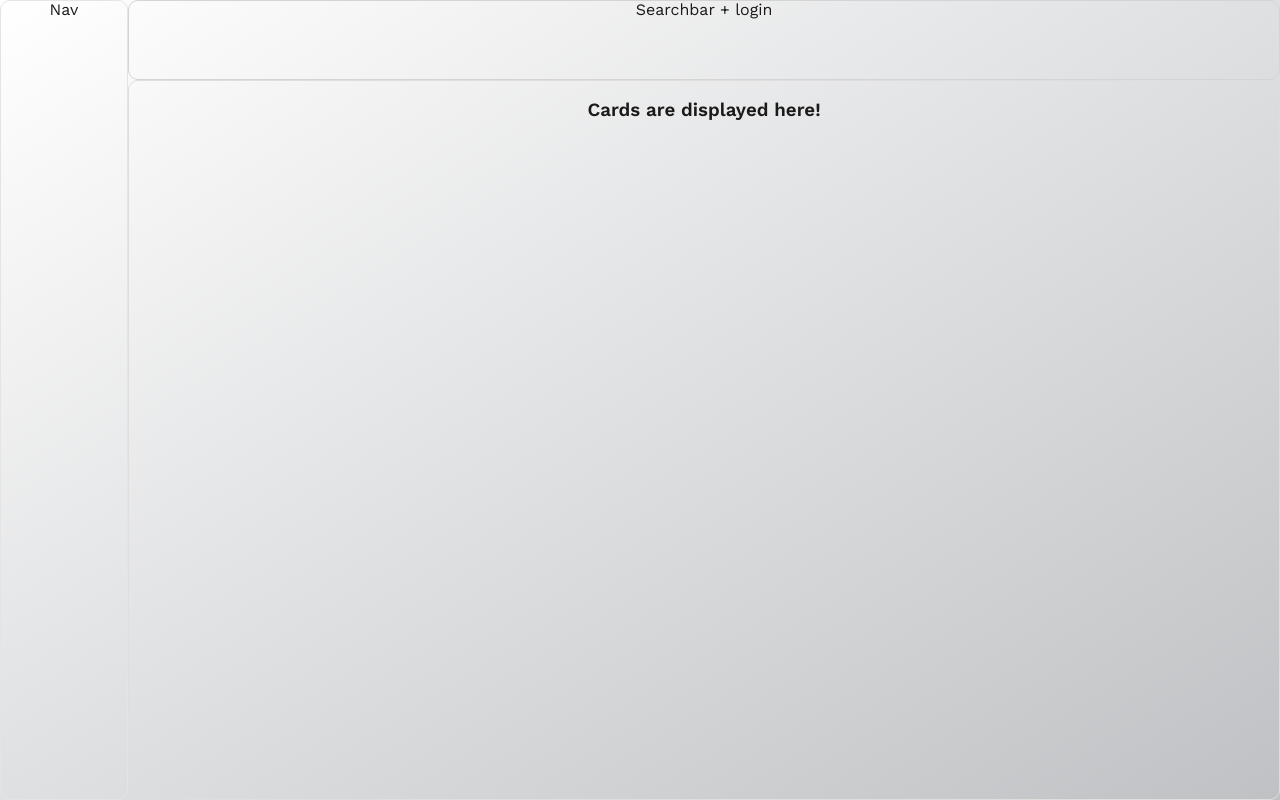
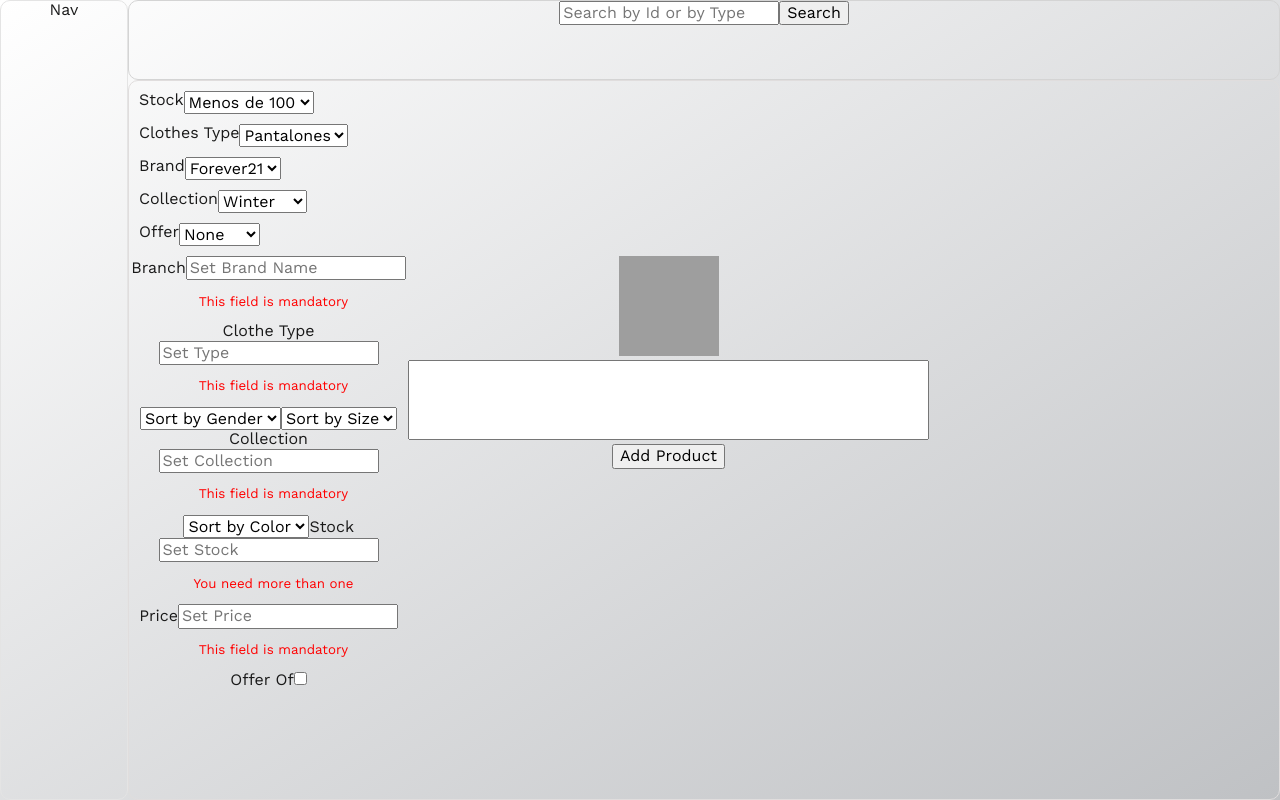
Before and after one commit to Thyroi/Frontend, a React (Create React App) app in the folder client/: page / in a window 1280 px wide. Built offline with nearby package versions, Linux system fonts and the light colour scheme; grey boxes are pictures that could not be loaded.

Commit message:
RomiFilterSearchForm
I created the basic filter, search and AddNewProduct Component.

```diff
--- a/client/src/App.js
+++ b/client/src/App.js
@@ -1,12 +1,17 @@
 import './App.css';
+import AddNewProduct from './components/AddNewProduct/AddNewProduct';
+import Filters from './components/Filters/Filters';
+
+import Search from './components/SearchBar/Search';
 
 export default function App() {
 	return (
 		<div className='app'>
-			<div className='top'>Searchbar + login</div>
+			<div className='top'><Search/></div>
 			<div className='left'>Nav</div>
 			<div className='container'>
-				<h3>Cards are displayed here!</h3>
+				<Filters/>
+				<AddNewProduct/>
 			</div>
 		</div>
 	);
--- /dev/null
+++ b/client/src/components/AddNewProduct/AddNewProduct.jsx
@@ -0,0 +1,157 @@
+import React, { useEffect, useState } from 'react'
+import styles from './AddNewProduct.module.css'
+
+function AddNewProduct() {
+
+  const [error, setError] = useState({})
+  const [ input, setInput ] = useState({
+    brand: '',
+    type: '',
+    collection: '',
+    stock: '',
+    price: '',
+    img: 'https://media1.sistemacontinuo.com.ar/5289/remera-hombre-sublimable.jpg',
+    description: ''
+});
+
+
+const validation = (input) => {
+
+  let error = {};
+
+  if (!input.brand) {
+      error.brand = "This field is mandatory";
+  }
+  if (!input.type) {
+      error.type = 'This field is mandatory'
+  }
+  if (!input.collection ) {
+      error.collection = 'This field is mandatory'
+  }
+  if (input.stock < 1 ) {
+      error.stock = 'You need more than one'
+  }
+  if (input.price < 1) {
+      error.price = 'It should be more expensive'
+  }
+  if (!input.description ) {
+    error.price = 'This field is mandatory'
+}
+
+  return error
+};
+
+useEffect(() => {
+  setError(validation(input))
+}, [input])
+
+const handleChange = (e) => {
+
+  setInput({
+      ...input,
+      [e.target.name]: e.target.value,
+  });
+
+};
+
+  return (
+    <div className={styles.AddProductContainer}>
+      <form className={styles.formProduct}>
+        <div>
+        <label>Branch</label>
+        <input
+        type='text'
+        value={input.brand}
+        name="brand"
+        placeholder='Set Brand Name'
+        autoComplete="off"
+        className={styles.inputStyle}
+        onChange={e => handleChange(e)}
+        />
+        {error.brand && (<p className={styles.error}>{error.brand}</p>)}
+        <label>Clothe Type</label>
+        <input
+        type='text'
+        value={input.type}
+        name="type"
+        placeholder='Set Type'
+        autoComplete="off"
+        className={styles.inputStyle}
+        onChange={e => handleChange(e)}
+        />
+        {error.type && (<p className={styles.error}>{error.type}</p>)}
+        <select>
+                <option value="all">Sort by Gender</option>
+                <option value="Female">Female</option>
+                <option value="Man">Man</option>
+                <option value="none">Non Gender</option>
+        </select>
+
+        <select>
+                <option value="all">Sort by Size</option>
+                <option value="XS">XS</option>
+                <option value="S">S</option>
+                <option value="M">M</option>
+                <option value="L">L</option>
+                <option value="XL">XL</option>
+        </select>
+
+        <label>Collection</label>
+        <input
+        type='text'
+        value={input.collection}
+        name="collection"
+        placeholder='Set Collection'
+        autoComplete="off"
+        className={styles.inputStyle}
+        onChange={e => handleChange(e)}
+        ></input>
+        {error.collection && (<p className={styles.error}>{error.collection}</p>)}
+        <select>
+                <option value="all">Sort by Color</option>
+                <option value="white">white</option>
+                <option value="black">black</option>
+                <option value="Pink">Pink</option>
+                <option value="Red">Red</option>
+                <option value="Blue">Blue</option>
+        </select>
+
+        <label>Stock</label> {/*input */}
+        <input
+            type='number'
+            value={input.stock}
+            name="stock"
+            placeholder='Set Stock'
+            autoComplete="off"
+            className={styles.inputStyle}
+            onChange={e => handleChange(e)}
+            ></input>
+          {error.stock && (<p className={styles.error}>{error.stock}</p>)}
+        <label>Price</label>
+        <input
+          type='number'
+          value={input.price}
+          name="price"
+          placeholder='Set Price'
+          autoComplete="off"
+          onChange={e => handleChange(e)}
+          className={styles.inputStyle}
+        ></input>
+        {error.price && (<p className={styles.error}>{error.price}</p>)}
+        <label>Offer Of</label>
+        <input
+        type="checkbox"
+        ></input>
+        </div>
+      <div>
+        <img src={input.img} alt='img'/>
+        <textarea   onChange={e => handleChange(e)} className={styles.textDescription} value={input.description}  rows="4" cols="50" name='description'></textarea>
+        {error.description && (<p className={styles.error}>{error.description}</p>)}
+        <button type='submit'>Add Product</button>
+      </div>
+      </form>
+    </div>
+  )
+}
+
+export default AddNewProduct
--- /dev/null
+++ b/client/src/components/AddNewProduct/AddNewProduct.module.css
@@ -0,0 +1,23 @@
+.AddProductContainer {
+    width: 100vh;
+}
+
+.formProduct {
+    display: flex;
+    justify-content: space-around;
+}
+
+.formProduct img{
+    width: 100px;
+    height: 100px;
+}
+.textDescription{
+    resize: none;
+}
+
+.error {
+    font-size: smaller;
+    color: red !important;
+    padding-left: 10px;
+
+}
--- a/client/src/components/Filters/Filters.jsx
+++ b/client/src/components/Filters/Filters.jsx
@@ -1,9 +1,123 @@
-import React from 'react'
+import React, { useState } from 'react'
+import styles from './Filters.module.css'
+
+const Dropdown = ({ label, value, options, onChange }) => {
+  return (
+
+    <label className={styles.dropdownBox}>
+      {label}
+      <div>
+      <select value={value} onChange={onChange}>
+        {options.map((option) => (
+          <option value={option.value}>{option.label}</option>
+        ))}
+      </select>
+      </div>
+    </label>
+
+  );
+};
 
 function Filters() {
+
+  const [stock, setStock] = useState('stock');
+  const [typesC, setTypesC] = useState('types');
+  const [brand, setBrand] = useState('brand');
+  const [collection, setCollection] = useState('collection');
+  const [isOffer, setIsOffer] = useState(false);
+
+
+  const handleStockChange = (event) => {
+    setStock(event.target.value);
+  };
+
+  const handleTypesChange = (event) => {
+    setTypesC(event.target.value);
+  };
+
+  const handleBrandChange = (event) => {
+    setBrand(event.target.value);
+  };
+  const handleCollectiondChange = (event) => {
+    setCollection(event.target.value);
+  };
+
+  const handleOfferChange = (event) => {
+    setIsOffer(event.target.value);
+  };
+
   return (
-    <div>Filters</div>
-  )
+    <div>
+      <Dropdown
+
+        label="Stock"
+        options={[
+          { label: 'Menos de 100', value: 'LowerH' },
+          { label: 'Más de 100', value: 'HigherH' },
+          { label: 'None', value: 'Out' },
+        ]}
+        value={stock}
+        onChange={handleStockChange}
+      />
+
+      <Dropdown
+
+        label="Clothes Type"
+        options={[
+          { label: 'Pantalones', value: 'Pantalones' },
+          { label: 'Remeras', value: 'Remeras' },
+          { label: 'Vestidos', value: 'Vestidos' },
+        ]}
+        value={typesC}
+        onChange={handleTypesChange}
+      />
+
+      <Dropdown
+
+          label="Brand"
+          options={[
+            { label: 'Forever21', value: 'Forever21' },
+            { label: 'H&M', value: 'H&M' },
+            { label: 'Zara', value: 'Zara' },
+          ]}
+          value={brand}
+          onChange={handleBrandChange}
+        />
+
+      <Dropdown
+
+          label="Collection"
+          options={[
+            { label: 'Winter', value: 'Winter' },
+            { label: 'Summer', value: 'Summer' },
+            { label: 'Spring', value: 'Spring' },
+          ]}
+          value={collection}
+          onChange={handleCollectiondChange}
+        />
+
+        <Dropdown
+
+                  label="Offer"
+                  options={[
+                    { label: 'None', value: false },
+                    { label: 'Is Offer', value: true },
+
+                  ]}
+                  value={isOffer}
+                  onChange={handleOfferChange}
+                />
+
+      {/*
+      //chequeaba que me trajera los valores
+
+      <p> Your products with stock - {stock}</p>
+      <p>Your products with type -  {typesC}</p>
+      <p>Your products with brand -  {brand}</p>
+      <p>Your products with collection -  {collection}</p>
+      <p>Your products with Offer -  {isOffer}</p> */}
+    </div>
+  );
 }
 
 export default Filters
--- a/client/src/components/Filters/Filters.module.css
+++ b/client/src/components/Filters/Filters.module.css
@@ -0,0 +1,4 @@
+.dropdownBox {
+    display: flex;
+    margin: 10px;
+}
--- a/client/src/components/SearchBar/Search.jsx
+++ b/client/src/components/SearchBar/Search.jsx
@@ -0,0 +1,27 @@
+import React, { useState } from 'react'
+
+function Search() {
+
+    const [search, setSearch] = useState('')
+
+
+    function handleChange(e) {
+
+        setSearch(e.target.value)
+        console.log(typeof e.target.value)
+    }
+
+
+  return (
+    <div>
+        <input type="text"  value={search}  onChange={(e) => handleChange(e)} placeholder='Search by Id or by Type'/>
+
+            <button>Search</button>
+
+
+
+    </div>
+  )
+}
+
+export default Search
```
Also changed, not shown: 2 other files (tests, documents, lock files or other folders).
